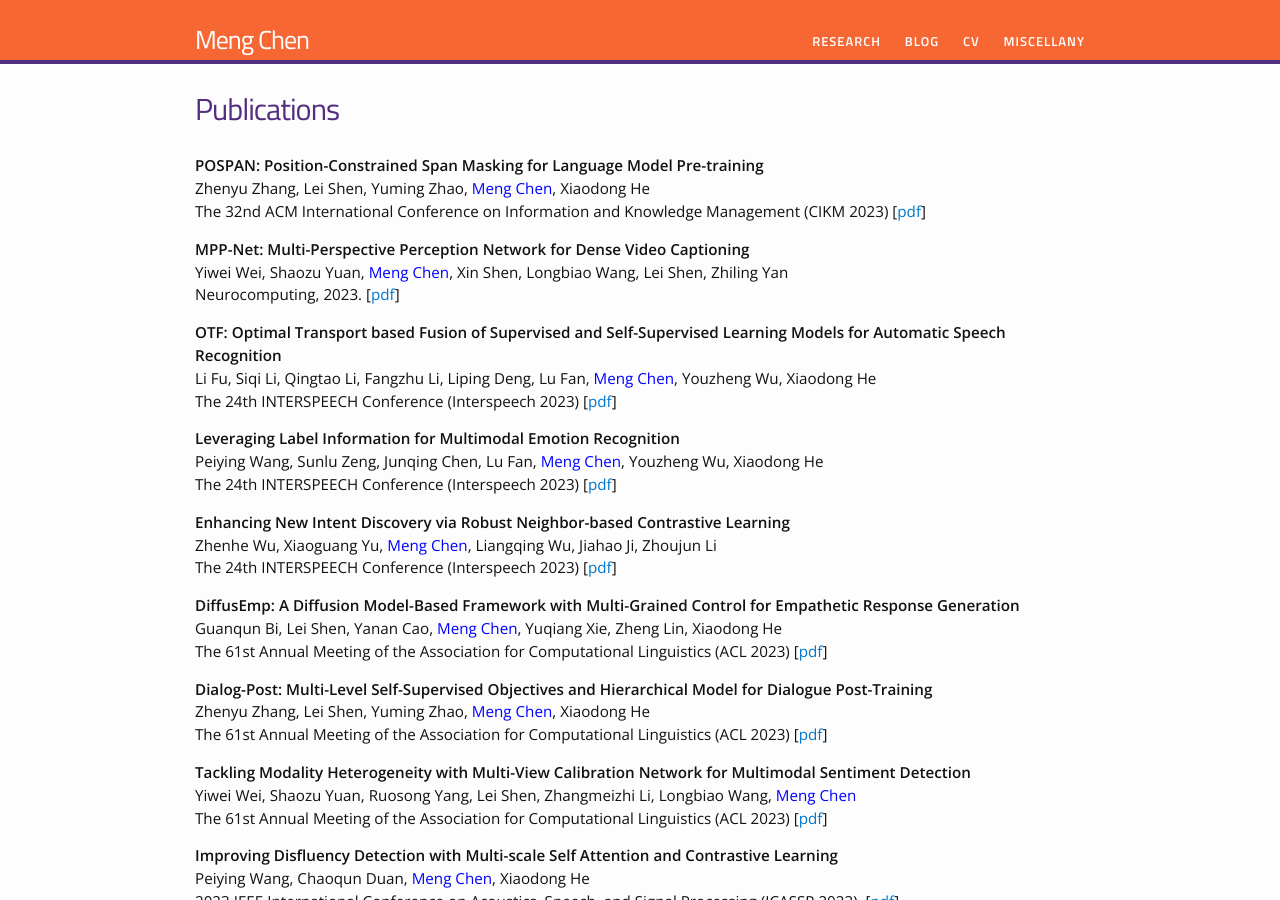
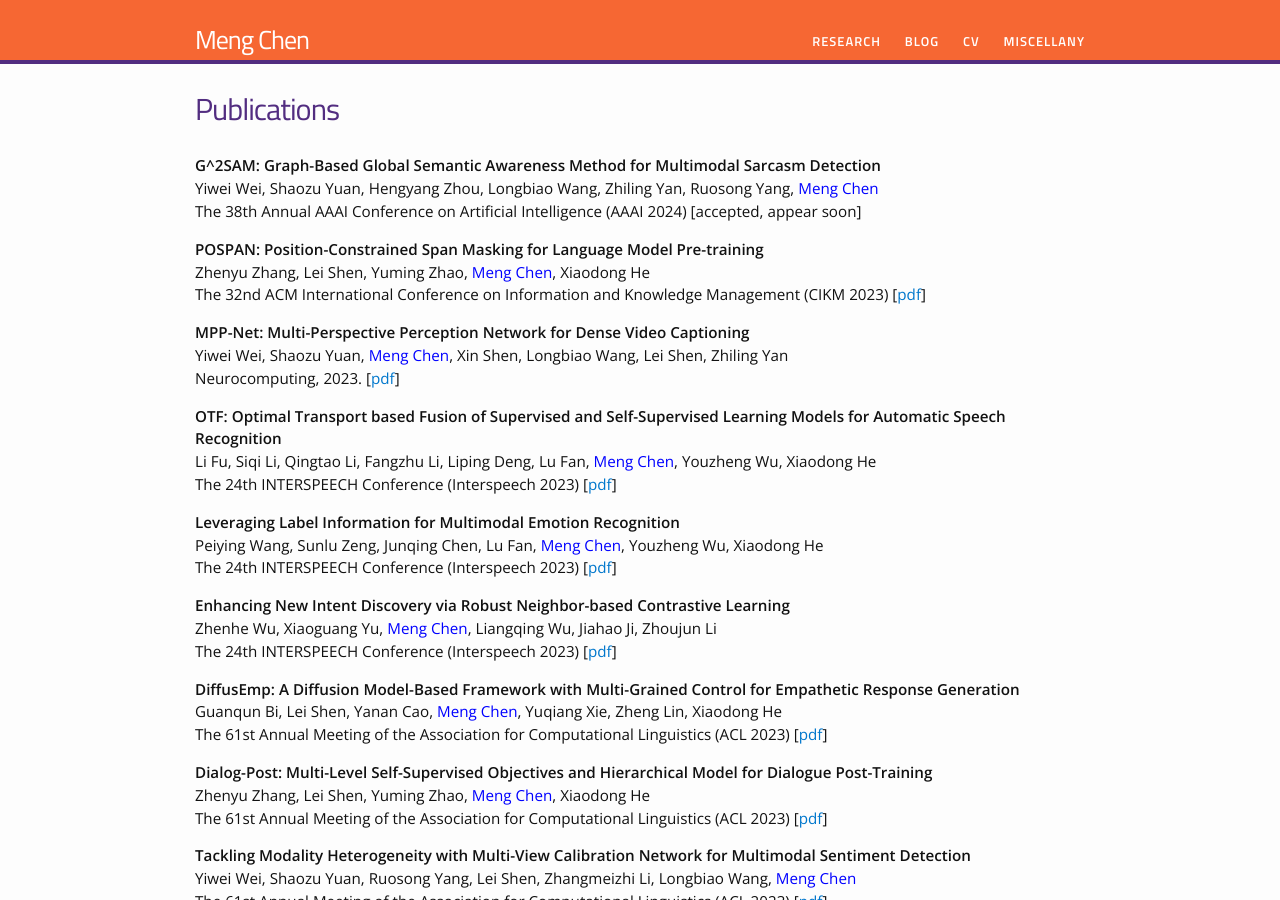
Before and after one commit to chenmengdx/chenmengdx.github.io, a Jekyll site: the page built from research.md, in a window 1280 px wide and 900 px high. Built offline with Jekyll 4.4.1, drawn with Linux system fonts in a browser that asks for light colours.

Commit message:
add publication

```diff
--- a/research.md
+++ b/research.md
@@ -6,6 +6,11 @@ permalink: /research/
 
 <div>
 
+<p>
+<b> G^2SAM: Graph-Based Global Semantic Awareness Method for Multimodal Sarcasm Detection </b> <br />
+Yiwei Wei, Shaozu Yuan, Hengyang Zhou, Longbiao Wang, Zhiling Yan, Ruosong Yang, <font color="blue">Meng Chen</font> <br />
+The 38th Annual AAAI Conference on Artificial Intelligence (AAAI 2024) [accepted, appear soon]
+</p>
 
 <p>
 <b> POSPAN: Position-Constrained Span Masking for Language Model Pre-training </b> <br />
```
